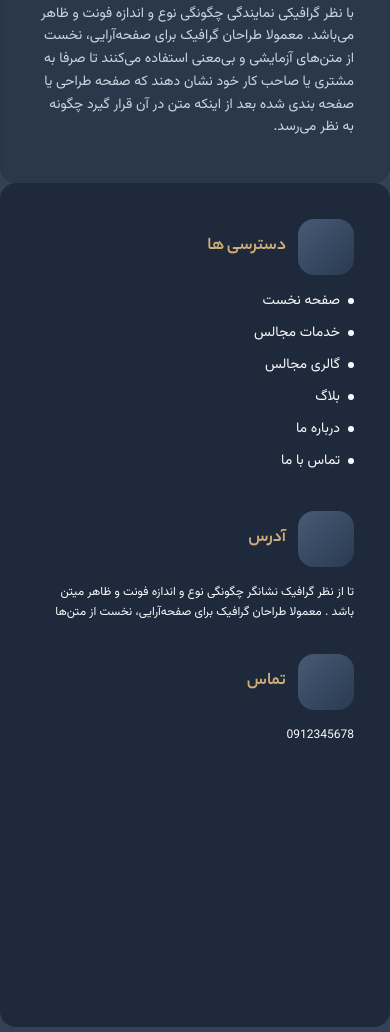
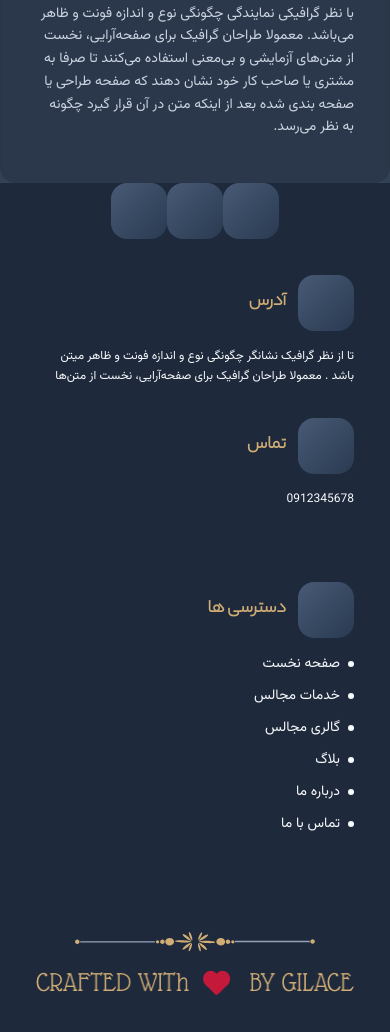
Before and after one commit to HomayoonAAhmad/tailwind-project, a website: page index.html in a window 390 px wide. Shown: the part 2920-3952 px from the top of the page. Drawn offline with Linux system fonts and the light colour scheme; a web font is replaced by a local one.

Commit message:
footer-90-percent

```diff
--- a/index.html
+++ b/index.html
@@ -459,57 +459,108 @@
     </div>
 
     <!-- footer and Social Icons -->
-    <footer class="md:px-10">
-      <div class="h-screen bg-slate-800 rounded-2xl p-9 text-right">
+    <footer class="relative">
+      <!-- cloud section -->
+      <div
+        class="absolute inset-0 flex flex-col items-center space-y-4 md:relative md:flex-row md:space-y-0 md:space-x-4"
+      >
+        <div class="relative md:px-10">
+          <div class="flex flex-row">
+            <div
+              class="w-14 h-14 bg-gradient-to-br from-gradient-light to-gradient-dark rounded-2xl flex items-center justify-center"
+            ></div>
+            <div
+              class="w-14 h-14 bg-gradient-to-br from-gradient-light to-gradient-dark rounded-2xl flex items-center justify-center"
+            ></div>
+            <div
+              class="w-14 h-14 bg-gradient-to-br from-gradient-light to-gradient-dark rounded-2xl flex items-center justify-center"
+            ></div>
+          </div>
+        </div>
+      </div>
+      <!-- footer section -->
+      <div class="bg-slate-800 p-9 text-right">
+        <div class="pt-14">
+          <div class="md:pr-8">
             <!-- Grid layout -->
             <div class="grid grid-cols-1 md:grid-cols-2 gap-10">
               <!-- Access Section -->
-          <div>
+              <div class="order-2 md:order-1">
                 <div class="flex items-center justify-end gap-3 mb-4">
-              <span class="text-primary-color font-yekanBold text-lg"
+                  <span class="text-primary-color font-yekan font-bold text-lg"
                     >دسترسی ها</span
                   >
                   <div
                     class="w-14 h-14 bg-gradient-to-br from-gradient-light to-gradient-dark rounded-2xl flex items-center justify-center"
                   ></div>
                 </div>
-
                 <ul
                   class="space-y-3 text-slate-50 font-normal font-vazirmatn text-sm"
                 >
                   <li class="flex items-center justify-end gap-2">
+                    <a
+                      href="/"
+                      class="hover:text-primary-color transition-colors duration-300"
+                    >
                       <span>صفحه نخست</span>
+                    </a>
                     <div class="w-1.5 h-1.5 bg-slate-50 rounded-full"></div>
                   </li>
                   <li class="flex items-center justify-end gap-2">
+                    <a
+                      href="/services"
+                      class="hover:text-primary-color transition-colors duration-300"
+                    >
                       <span>خدمات مجالس</span>
+                    </a>
                     <div class="w-1.5 h-1.5 bg-slate-50 rounded-full"></div>
                   </li>
                   <li class="flex items-center justify-end gap-2">
+                    <a
+                      href="/gallery"
+                      class="hover:text-primary-color transition-colors duration-300"
+                    >
                       <span>گالری مجالس</span>
+                    </a>
                     <div class="w-1.5 h-1.5 bg-slate-50 rounded-full"></div>
                   </li>
                   <li class="flex items-center justify-end gap-2">
+                    <a
+                      href="/blog"
+                      class="hover:text-primary-color transition-colors duration-300"
+                    >
                       <span>بلاگ</span>
+                    </a>
                     <div class="w-1.5 h-1.5 bg-slate-50 rounded-full"></div>
                   </li>
                   <li class="flex items-center justify-end gap-2">
+                    <a
+                      href="/about"
+                      class="hover:text-primary-color transition-colors duration-300"
+                    >
                       <span>درباره ما</span>
+                    </a>
                     <div class="w-1.5 h-1.5 bg-slate-50 rounded-full"></div>
                   </li>
                   <li class="flex items-center justify-end gap-2">
+                    <a
+                      href="/contact"
+                      class="hover:text-primary-color transition-colors duration-300"
+                    >
                       <span>تماس با ما</span>
+                    </a>
                     <div class="w-1.5 h-1.5 bg-slate-50 rounded-full"></div>
                   </li>
                 </ul>
               </div>
-
               <!-- Address and Contact Sections -->
-          <div>
+              <div class="order-1 md:order-2">
                 <!-- Address Section -->
                 <div class="mb-8">
                   <div class="flex items-center justify-end gap-3 mb-4">
-                <p class="text-primary-color font-yekanBold text-lg">آدرس</p>
+                    <p class="text-primary-color font-yekan font-bold text-lg">
+                      آدرس
+                    </p>
                     <div
                       class="w-14 h-14 bg-gradient-to-br from-gradient-light to-gradient-dark rounded-2xl flex items-center justify-center"
                     ></div>
@@ -521,11 +572,11 @@
                     باشد . معمولا طراحان گرافیک برای صفحه‌آرایی، نخست از متن‌ها
                   </p>
                 </div>
-
                 <!-- Contact Section -->
                 <div class="mb-8">
                   <div class="flex items-center justify-end gap-3 mb-4">
-                <span class="text-primary-color font-yekanBold text-lg"
+                    <span
+                      class="text-primary-color font-yekan font-bold text-lg"
                       >تماس</span
                     >
                     <div
@@ -541,6 +592,23 @@
               </div>
             </div>
           </div>
+          <!-- gilace Section -->
+          <div class="mt-24 md:mt-32 flex justify-center items-center w-full">
+            <div>
+              <div
+                class="flex flex-col items-center justify-center gap-y-[14px]"
+              >
+                <img
+                  class="w-60 h-6"
+                  src="/images/svg/OBJECTS.svg"
+                  alt="خط تزئینی"
+                />
+                <img class="w-80 h-7" src="images/png/Group15.png" alt="" />
+              </div>
+            </div>
+          </div>
+        </div>
+      </div>
     </footer>
   </body>
 </html>
--- a/tailwind.config.js
+++ b/tailwind.config.js
@@ -8,10 +8,7 @@ module.exports = {
         yekan: ["YekanBakh", "sans-serif"],
         yekanBold: ["YekanBakh-bold", "sans-serif"],
       },
-      fontSize: {
-        "custom-lg": "16px",
-        "custom-sm": "10px",
-      },
+
       boxShadow: {
         "inner-shadow": "inset 0 4px 6px rgba(0, 0, 0, 0.1)",
       },
```
Also changed, not shown: components/footer.html (added, +142 -0 lines), images/png/Group15.png (added), output.css. Lines whose indentation alone changed are shown as unchanged.
